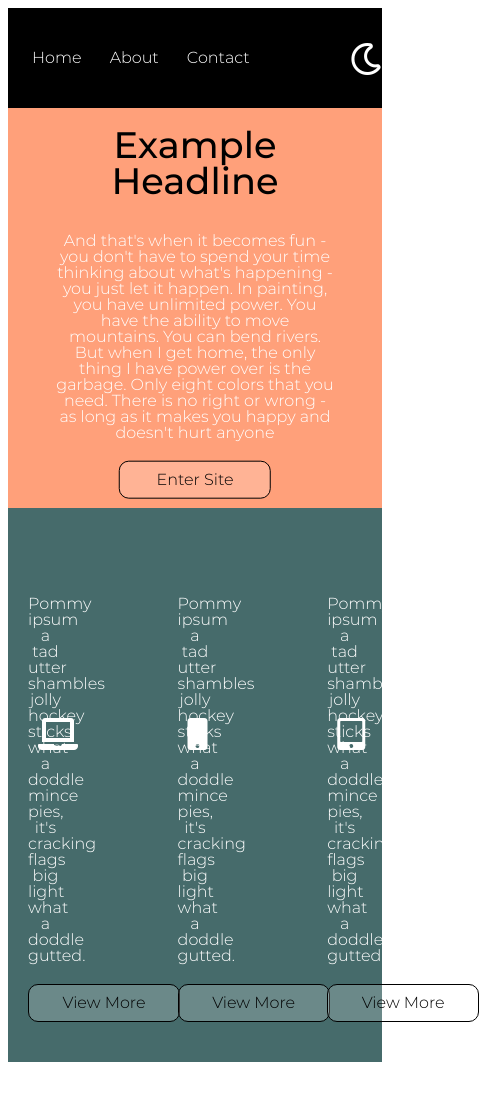
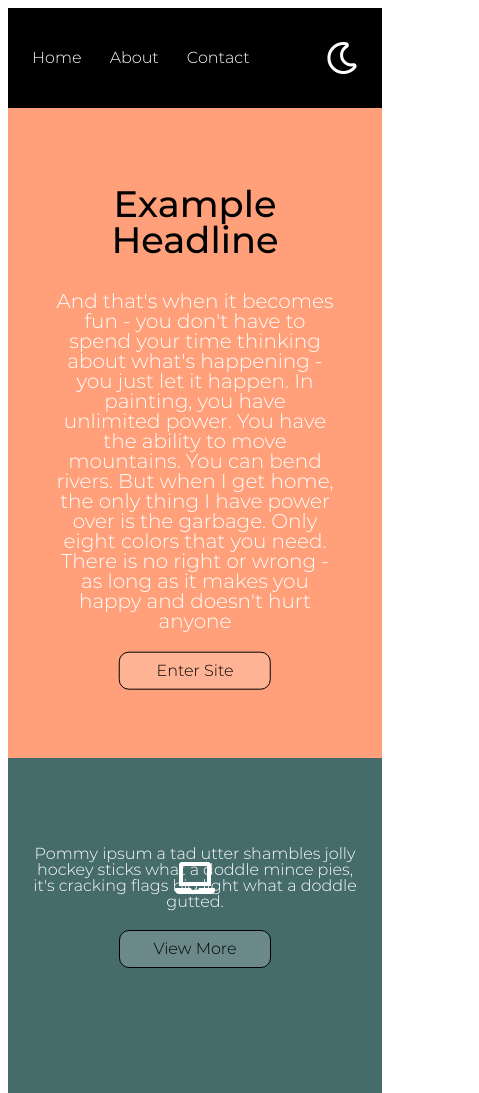
Before and after one commit to mjenkins3/cs314-assignments, a plain HTML site: page assignment-4/index.html in a window 390 px wide. Shown: the top 1093 px of the page, 479 px wide, since content can reach past the window. Before the commit the page ends 1070 px from the top, so only its background shows below. Drawn offline with Linux system fonts and the light colour scheme.

Commit message:
Assignment 4, completed

```diff
--- a/assignment-4/index.html
+++ b/assignment-4/index.html
@@ -2,7 +2,7 @@
 <html>
   <head>
     <meta charset="utf-8">
-    <meta name="viewport" content="width=device-widthinitial-scale=1">
+    <meta name="viewport" content="width=device-width,initial-scale=1">
     <link rel="stylesheet" href="reset.css">
     <link rel="stylesheet" href="stylesheet.css">
     <link href="https://use.fontawesome.com/releases/v5.0.6/css/all.css" rel="stylesheet">
@@ -26,10 +26,10 @@
                 <h1> Example Headline </h1>
                 <p>
                     And that's when it becomes fun - you don't have to spend your time thinking about what's happening - you just let it happen. In painting, you have unlimited power. You have the ability to move mountains. You can bend rivers. But when I get home, the only thing I have power over is the garbage. Only eight colors that you need. There is no right or wrong - as long as it makes you happy and doesn't hurt anyone</p>
+                    <div class="btn">
+                            <div class="btn-text"><a href="">Enter Site</a></div>
+                    </div>
                 </p>
-                <div class="btn">
-                    <div class="btn-text"><a href="">Enter Site</a></div>
-                </div>
             </div>
         </div>
     </section>
--- a/assignment-4/stylesheet.css
+++ b/assignment-4/stylesheet.css
@@ -71,6 +71,7 @@ nav a{
 
 nav a:hover{
     text-decoration: underline;
+    font-size: 1.2em;
 }
 
 
@@ -80,14 +81,18 @@ i{
     position: absolute;
     top: 35%;
     right: 0;
-    /* transform: translateY(-50%); */
 }
 
-nav i{
-    position: absolute;
+i:hover{
+    font-size: 2.5em;
+    color: lightcoral;
+}
+header i{
+    /* position: relative; */
     top: 50%;
-    left: 87%;
+    left: 85%;
     transform: translateY(-50%);
+    padding-right: 1.4em;
 }
 
 .inner-content{
@@ -96,6 +101,7 @@ nav i{
     position: relative;
     height: 100%;
 }
+
 
 .middle-section{
     position: relative;
@@ -142,6 +148,7 @@ section{
 
 .flex-container{
     display: flex;
+    flex-wrap: wrap;
     justify-content: space-between;
     position: relative;
     width: 100%;
@@ -151,7 +158,6 @@ section{
     width: 20%;
     padding: 20px;
     text-align: center;
-    box-sizing: border-box;
 }
 
 .link-container i{
@@ -160,3 +166,43 @@ section{
     color: white; */
     padding: 10px;
 }
+
+@media only screen and (min-width: 769px){
+    .middle-section{
+        width: 100%;
+    }
+
+    .section{
+        width: 100%;
+    }
+
+    header{
+        width: 100%;
+    }
+}
+@media only screen and (max-width: 768px){
+    .inner-content{
+        max-width: 768px;
+        margin: 0 auto;
+        position: relative;
+        height: 100%;
+    }
+
+    .middle-section{
+        height: 650px;
+    }
+
+    .center-content p{
+        font-size: 20px;
+    }
+
+    .flex-container{
+        transform: none;
+        position: relative;
+    }
+
+    .link-container{
+        width: 100%;
+        padding: (5px 100px);
+    }
+}
```
